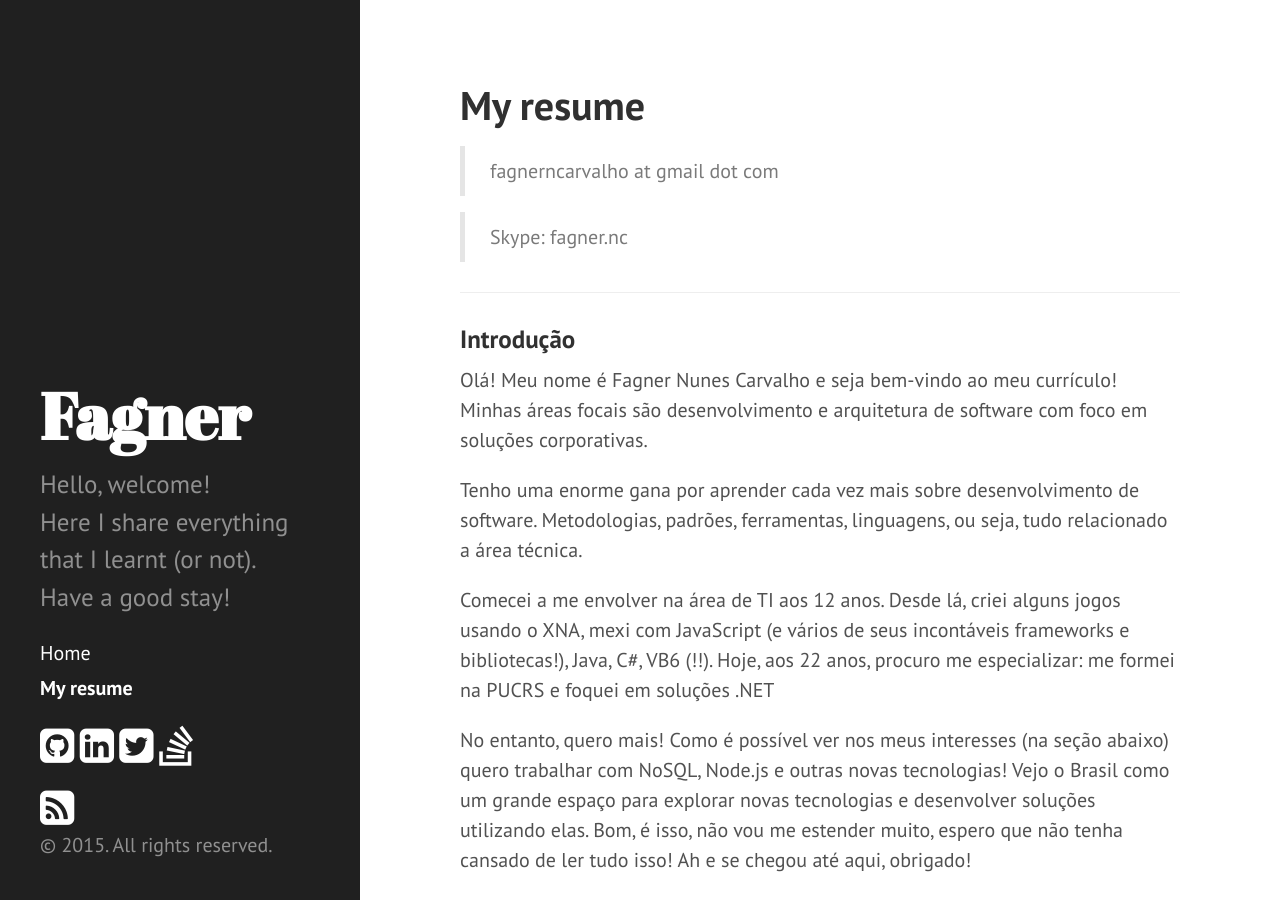
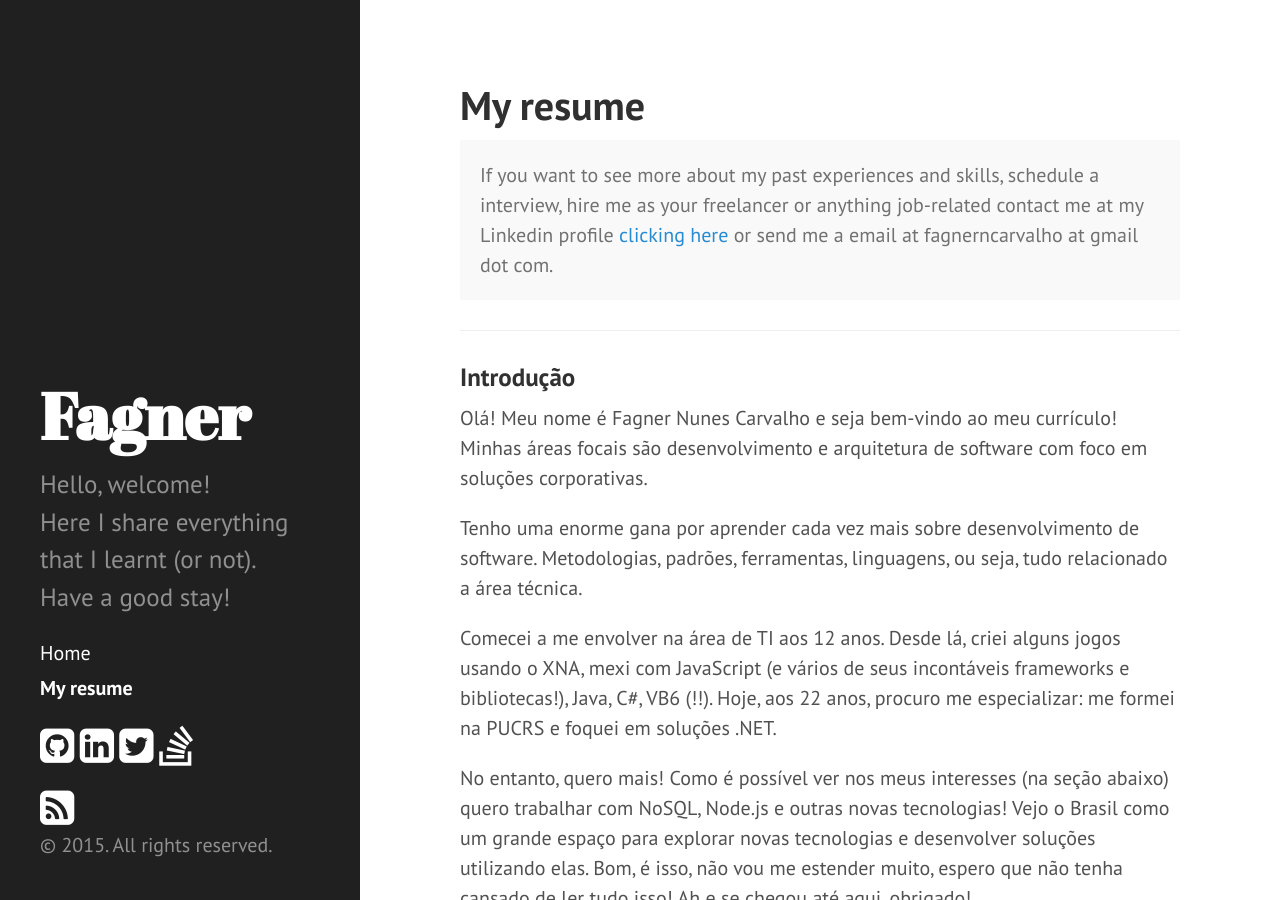
Before and after one commit to fagnercarvalho/fagnercarvalho.github.io, a Jekyll site: the page built from resume/index.markdown, in a window 1280 px wide and 900 px high. Built offline with Jekyll 4.4.1, drawn with Linux system fonts in a browser that asks for light colours; nearby versions of some CDN libraries; Markdown is read by kramdown in place of the engine named in the settings; some of the changed text lies outside the part shown.

Commit message:
Updating resume

```diff
--- a/resume/index.markdown
+++ b/resume/index.markdown
@@ -3,9 +3,9 @@ layout: page
 title: My resume
 ---
 
-> fagnerncarvalho at gmail dot com
-
-> Skype: fagner.nc
+<p class="message">
+  If you want to see more about my past experiences and skills, schedule a interview, hire me as your freelancer or anything job-related contact me at my Linkedin profile <a href="https://br.linkedin.com/in/fagnerncarvalho">clicking here</a> or send me a email at fagnerncarvalho at gmail dot com.
+</p>
 
 ------
 
@@ -16,7 +16,7 @@ Minhas áreas focais são desenvolvimento e arquitetura de software com foco em
 
 Tenho uma enorme gana por aprender cada vez mais sobre desenvolvimento de software. Metodologias, padrões, ferramentas, linguagens, ou seja, tudo relacionado a área técnica.
 
-Comecei a me envolver na área de TI aos 12 anos. Desde lá, criei alguns jogos usando o XNA, mexi com JavaScript (e vários de seus incontáveis frameworks e bibliotecas!), Java, C#, VB6 (!!). Hoje, aos 22 anos, procuro me especializar: me formei na PUCRS e foquei em soluções .NET
+Comecei a me envolver na área de TI aos 12 anos. Desde lá, criei alguns jogos usando o XNA, mexi com JavaScript (e vários de seus incontáveis frameworks e bibliotecas!), Java, C#, VB6 (!!). Hoje, aos 22 anos, procuro me especializar: me formei na PUCRS e foquei em soluções .NET.
 
 No entanto, quero mais! Como é possível ver nos meus interesses (na seção abaixo) quero trabalhar com NoSQL, Node.js e outras novas tecnologias! Vejo o Brasil como um grande espaço para explorar novas tecnologias e desenvolver soluções utilizando elas. Bom, é isso, não vou me estender muito, espero que não tenha cansado de ler tudo isso! Ah e se chegou até aqui, obrigado!
 
@@ -57,9 +57,14 @@ Formado em Sistemas de Informação em 2013
 
 ### Experiência
 
+__Freelancer__
+: *Desenvolvedor*
+  __05/2015 até hoje__
+  Trabalhando em diversos clientes nas áreas legais e de saúde focando-se principalmente no desenvolvimento de APIs utilizando tecnologias open-source como Nancy e Angular.js.
+
 __Mobiltec__
 : *Desenvolvedor*
-  __09/2014 até hoje__
+  __09/2014 até 04/2015__
   Desenvolvimento de APIs em .NET e em JavaScript.
 
 __HP__
```
